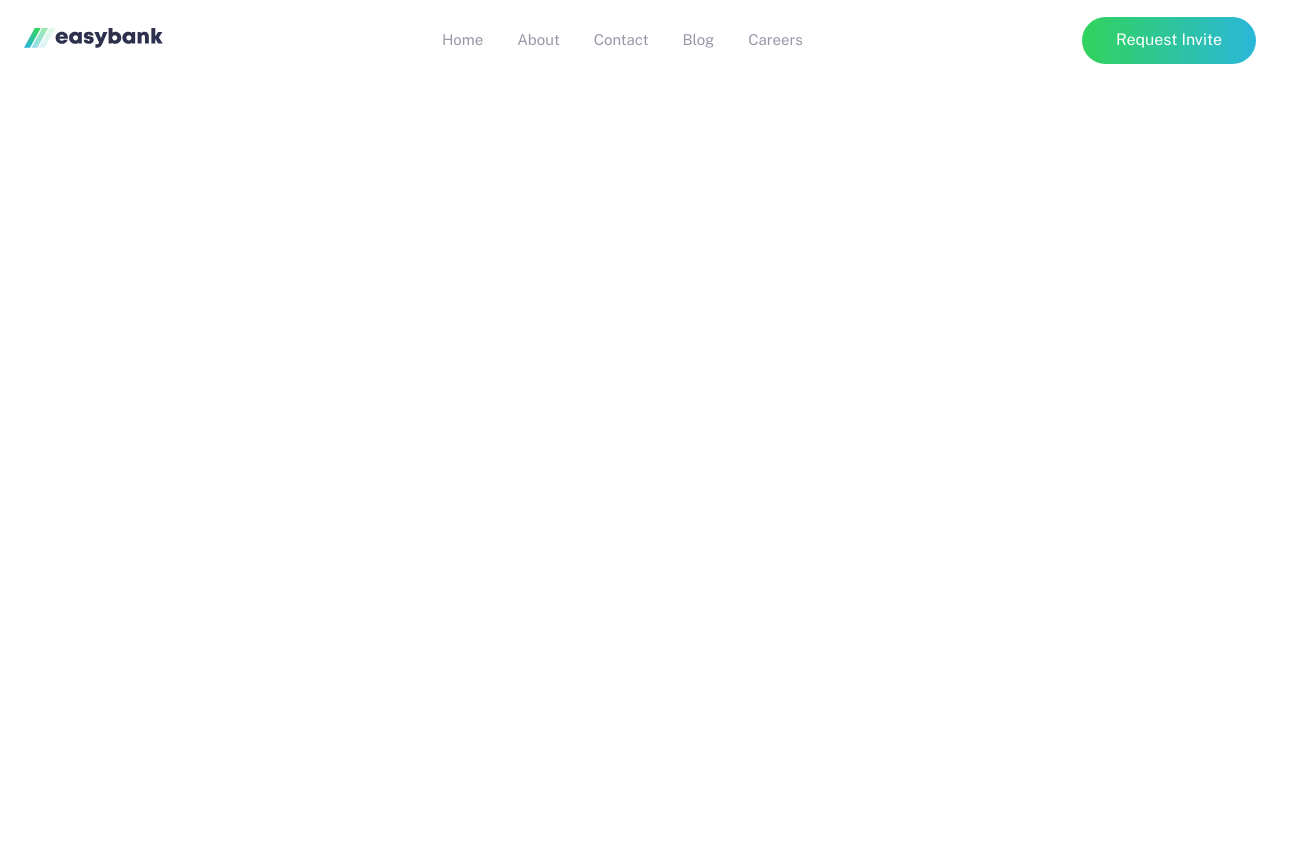
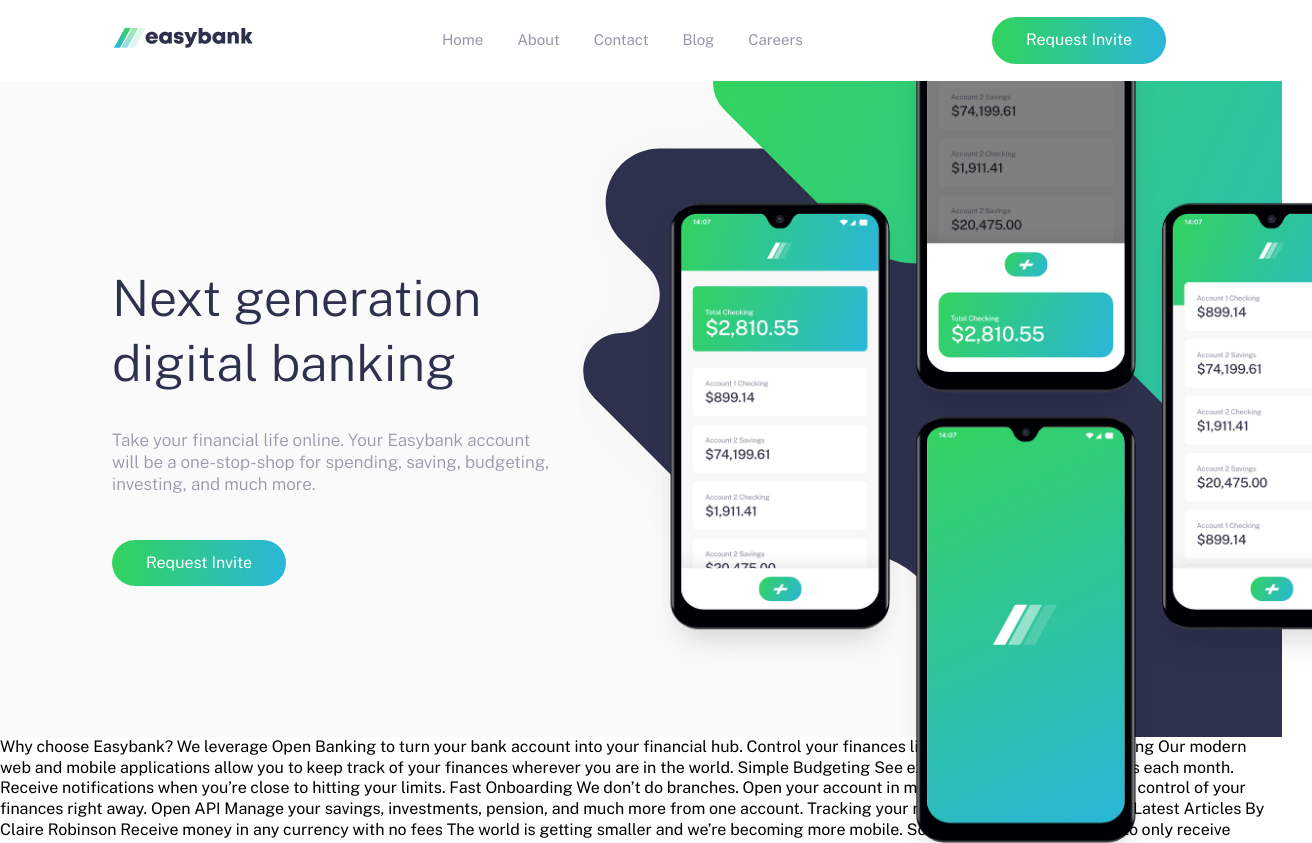
Before and after one commit to Eva60/easybank-landing-page-master, a plain HTML site: page index.html in a window 1280 px wide. Shown: the top 843 px of the page, 1312 px wide, since content can reach past the window. Before the commit the page ends 800 px from the top, so only its background shows below. Drawn offline with nearby package versions, Linux system fonts and the light colour scheme; files that its build step writes are made by us from their sources.

Commit message:
The hero hero section

```diff
--- a/app/scss/_globals.scss
+++ b/app/scss/_globals.scss
@@ -12,8 +12,22 @@ body {
     line-height: 1.3;
     font-family: "Public Sans", sans-serif;;
     font-weight: 400;
+    overflow: hidden;
 }
 
+h1 {
+    font-size: 40px;
+    font-weight:300;
+    margin: 0;
+    color: $darkBlue;
+    @include breakpoint-up(large) {
+        font-size: $font-xlg;
+    }
+}
+
+p{
+    margin: 0;
+}
 // Flexbox
 .flex {
     display: flex;
@@ -59,3 +73,47 @@ a {
 .noscroll {
     overflow: hidden;
 }
+
+//space
+.container {
+    max-width: 1100px;
+    margin: 0 auto;
+
+    &-padding{
+        padding: 22px 25px;
+    }
+
+    &-padding-tb {
+        padding-top: 25px;
+        padding-bottom: 25px;
+    }
+    &-padding-lr {
+        padding-left: 22px;
+        padding-right: 22px;
+    }
+    &-padding-trl {
+        padding-top: 25px;
+        padding-right: 22px;
+        padding-left: 22px;
+    }
+
+    @include breakpoint-up(large) {
+        &-padding{
+            padding: 34px 22px;
+        }
+
+        &-padding-tb {
+            padding-top: 34px;
+            padding-bottom: 34px;
+        }
+        &-padding-lr {
+            padding-left: 22px;
+            padding-right: 22px;
+        }
+        &-padding-trl {
+            padding-top: 34px;
+            padding-right: 22px;
+            padding-left: 22px;
+        }
+    }
+}
--- /dev/null
+++ b/app/scss/_hero.scss
@@ -0,0 +1,123 @@
+.hero {
+    display: block;
+    background-color: $veryLightGray;
+    max-height: 656px;
+
+    &_container {
+        @include breakpoint-up(large) {
+            display: flex;
+            align-items: center;
+        }
+    }
+
+
+   &_image {
+    position:relative;
+    @include breakpoint-down(medium) {
+        background-image: url('/images/bg-intro-mobile.svg');
+        width: 100%;
+        min-height: 483px;
+        // border: 1px greenyellow solid;
+        background-repeat: no-repeat;
+        background-size: 100%;
+        background-position: center center;
+
+        @include breakpoint-down(small) {
+            min-height: 283px
+        }
+    }
+
+
+
+    @include breakpoint-up(large) {
+        order: 2;
+        flex: 1.25;
+        // background-image: url('/images/bg-intro-desktop.svg');
+        height: 656px;
+        // background-size: 190%;
+        // background-position: -63px -225px;
+    }
+    &::before, &::after {
+        // border: 1px solid magenta;
+    }
+
+    &::before{
+        @include breakpoint-up(large) {
+            content:"";
+            display: block;
+            position: absolute;
+            background-image: url('/images/bg-intro-desktop.svg');
+            background-repeat: no-repeat;
+            background-position: 13% 70%;
+            background-size: 170%;
+            width: 115%;
+            height: 100%;
+
+        }
+
+    }
+
+    &::after {
+        content:"";
+        display: block;
+        position: absolute;
+        height: 100%;
+        width: 100%;
+        background-image: url('/images/image-mockups.png');
+        background-repeat: no-repeat;
+        background-size: 89%;
+        // left: 50%;
+        // transform: translateX(-50%)  ;
+        // border: 1px red solid;
+        background-position: center bottom;
+        left: 0;
+
+        @include breakpoint-up(medium) {
+            background-size: 85%;
+        }
+
+        @include breakpoint-up(large) {
+            width: 120%;
+            height: 120%;
+            background-position: -500% 90%;
+            background-size: 102%;
+        }
+
+        }
+   }
+
+    &_text{
+        text-align: center;
+        // border: 1px royalblue solid;
+
+        @include breakpoint-up(large) {
+            flex: 1;
+            order: 1;
+            text-align: left;
+        }
+
+        // &_heading {
+        //      text-align:center;
+        // }
+        p {
+            font-size: 14px;
+            font-weight: 300;
+            color: $grayishBlue;
+            @include breakpoint-up(large) {
+                font-size: $font-med;
+            }
+        }
+
+        a {
+            display: inline-block;
+            margin-top: 10px;
+            margin-left: 22px;
+            transition: opacity 300ms ease-in-out;
+
+            &:hover {
+                opacity: 0.75;
+            }
+        }
+    }
+
+}
--- a/app/scss/_variables.scss
+++ b/app/scss/_variables.scss
@@ -6,3 +6,8 @@ $grayishBlue: hsl(233, 8%, 62%);
 $lightGrayishBlue: hsl(220, 16%, 96%);
 $veryLightGray: hsl(0, 0%, 98%);
 $white: hsl(0, 0%, 100%);
+
+// Font size
+$font-sm: 14px;
+$font-med: 17px;
+$font-xlg: 50px
--- a/app/scss/style.scss
+++ b/app/scss/style.scss
@@ -3,3 +3,4 @@
 @import "_animation";
 @import "_globals";
 @import "_header";
+@import "_hero";
--- a/index.html
+++ b/index.html
@@ -29,7 +29,7 @@
       <a href="#">Careers</a>
     </div>
 
-    <nav class="flex flex-jc-sb flex-ai-c">
+    <nav class="flex flex-jc-sb flex-ai-c container">
       <a href="/" class="header__logo">
         <img src="images/logo.svg" alt="Easybank">
       </a>
@@ -53,17 +53,22 @@
     </nav>
   </header>
 
-  <!--
+  <hero class="hero">
+    <div class="hero_container container">
+      <div class="hero_image"></div>
+      <div class="hero_text">
+        <h1 class="hero_text_heading container-padding-trl">Next generation digital banking</h1>
+        <p class="container-padding">
+          Take your financial life online. Your Easybank account will be a one-stop-shop
+          for spending, saving, budgeting, investing, and much more.
+        </p>
+
+        <a href="#" class="button">Request Invite</a>
+      </div>
+    </div>
 
 
-
-  Next generation digital banking
-
-  Take your financial life online. Your Easybank account will be a one-stop-shop
-  for spending, saving, budgeting, investing, and much more.
-
-  Request Invite
-
+  </hero>
 
 
   Why choose Easybank?
@@ -127,7 +132,7 @@
   <div class="attribution">
     Challenge by <a href="https://www.frontendmentor.io?ref=challenge" target="_blank">Frontend Mentor</a>.
     Coded by <a href="#">Your Name Here</a>.
-  </div> -->
+  </div>
   <script src="app/js/script.js"></script>
 </body>
 </html>
```
